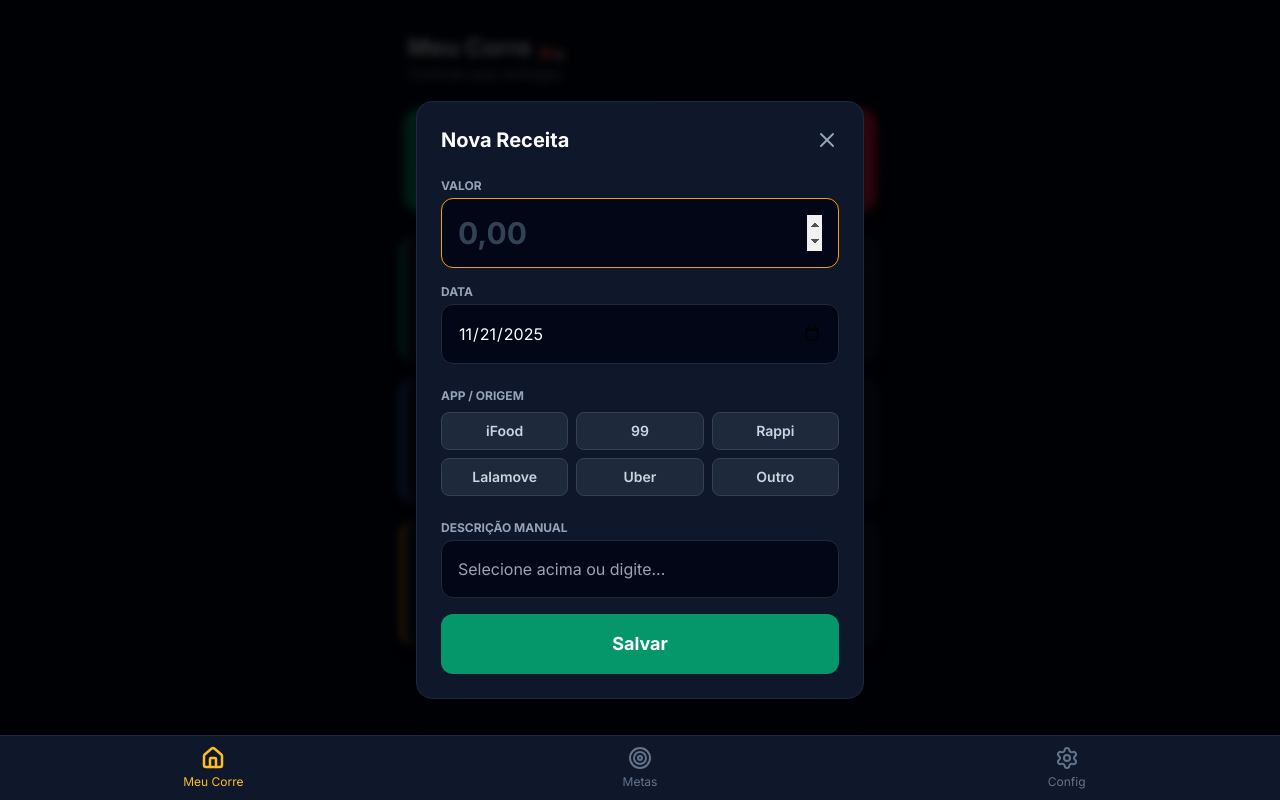
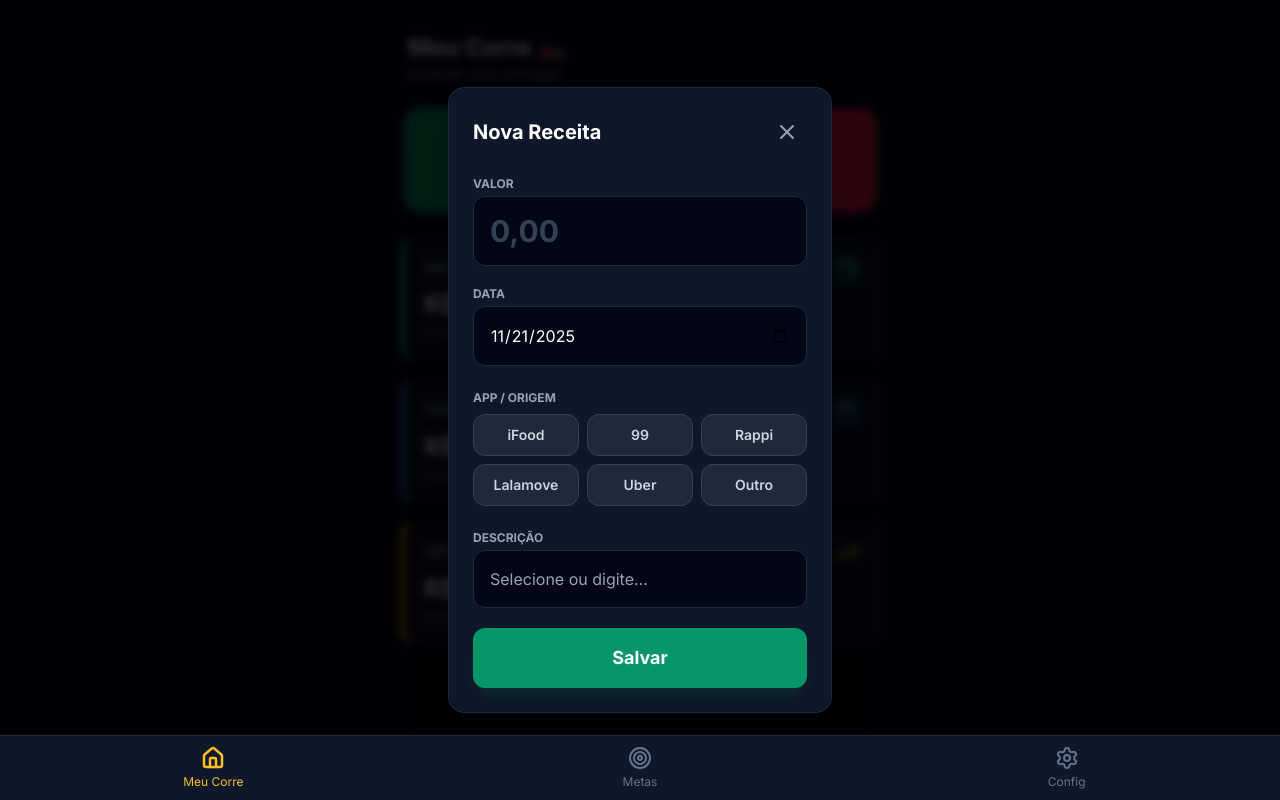
Before and after one commit to matheuusm23-afk/Meu-corre-V.-New, a React (Vite) app: page / in a window 1280 px wide. Both pictures are taken after a click on the button "Receita". Built offline with nearby package versions, Linux system fonts and the light colour scheme.

Commit message:
feat: Improve modal positioning and animation
Adjusts the add/edit transaction modal to be centered on screen, improving usability across different screen sizes. Also refines modal animations for a smoother user experience.

```diff
--- a/components/Dashboard.tsx
+++ b/components/Dashboard.tsx
@@ -74,6 +74,8 @@ export const Dashboard: React.FC<DashboardProps> = ({
 
   const handleManualAction = () => {
     setFormDesc('');
+    // Focus logic kept optional or removed based on preference,
+    // but to prevent keyboard popup immediately on load, we don't focus 'amount' initially.
     setTimeout(() => {
       descriptionInputRef.current?.focus();
     }, 100);
@@ -249,20 +251,27 @@ export const Dashboard: React.FC<DashboardProps> = ({
       {detailView === 'week' && renderTransactionList('Movimentações da Semana', stats.week.list, true)}
       {detailView === 'month' && renderTransactionList('Histórico Mensal', stats.month.list, false, true)}
 
-      {/* Add/Edit Form Modal */}
+      {/* Add/Edit Form Modal - Centered & Adjusted */}
       {showForm && (
-        <div className="fixed inset-0 z-50 flex items-end sm:items-center justify-center bg-black/80 backdrop-blur-sm p-4 sm:p-4">
-          <div className="bg-slate-900 w-full max-w-md rounded-2xl border border-slate-800 p-6 shadow-2xl animate-in slide-in-from-bottom duration-200 sm:zoom-in-95">
+        <div className="fixed inset-0 z-50 flex items-center justify-center p-4">
+          {/* Backdrop */}
+          <div
+            className="absolute inset-0 bg-black/80 backdrop-blur-sm animate-in fade-in duration-200"
+            onClick={() => setShowForm(false)}
+          />
+
+          {/* Modal Content - Centered */}
+          <div className="relative bg-slate-900 w-full max-w-sm rounded-2xl border border-slate-800 p-6 shadow-2xl animate-in zoom-in-95 duration-200 z-10 overflow-hidden">
             <div className="flex justify-between items-center mb-6">
               <h3 className="text-xl font-bold text-white">
                 {isEditingId ? 'Editar' : 'Nova'} {formType === 'income' ? 'Receita' : 'Despesa'}
               </h3>
-              <button onClick={() => setShowForm(false)} className="text-slate-400 hover:text-white">
+              <button onClick={() => setShowForm(false)} className="text-slate-400 hover:text-white p-2">
                 <X size={24} />
               </button>
             </div>
 
-            <form onSubmit={handleSubmit} className="space-y-4">
+            <form onSubmit={handleSubmit} className="space-y-5">
 
               {/* Value Input */}
               <div>
@@ -275,7 +284,7 @@ export const Dashboard: React.FC<DashboardProps> = ({
                   onChange={e => setFormAmount(e.target.value)}
                   placeholder="0,00"
                   className="w-full bg-slate-950 border border-slate-800 text-white text-3xl p-4 rounded-xl focus:border-amber-500 focus:outline-none placeholder:text-slate-700 font-bold"
-                  autoFocus={!isEditingId}
+                  inputMode="decimal"
                 />
               </div>
 
@@ -293,7 +302,7 @@ export const Dashboard: React.FC<DashboardProps> = ({
 
               {/* Quick Actions for Income */}
               {formType === 'income' && (
-                <div className="py-2">
+                <div className="py-1">
                   <label className="block text-xs text-slate-400 mb-2 uppercase font-bold">App / Origem</label>
                   <div className="grid grid-cols-3 gap-2">
                     {DELIVERY_APPS.map(app => (
@@ -301,9 +310,9 @@ export const Dashboard: React.FC<DashboardProps> = ({
                         key={app}
                         type="button"
                         onClick={() => handleQuickAction(app)}
-                        className={`py-2 px-1 rounded-lg text-sm font-semibold transition-colors border ${
+                        className={`py-2.5 px-1 rounded-xl text-sm font-semibold transition-all active:scale-95 border ${
                           formDesc === app
-                            ? 'bg-amber-500 text-slate-900 border-amber-500'
+                            ? 'bg-amber-500 text-slate-900 border-amber-500 shadow-lg shadow-amber-500/20'
                             : 'bg-slate-800 text-slate-300 border-slate-700 hover:border-slate-500'
                         }`}
                       >
@@ -313,7 +322,7 @@ export const Dashboard: React.FC<DashboardProps> = ({
                     <button
                       type="button"
                       onClick={handleManualAction}
-                      className={`py-2 px-1 rounded-lg text-sm font-semibold transition-colors border ${
+                      className={`py-2.5 px-1 rounded-xl text-sm font-semibold transition-all active:scale-95 border ${
                          !DELIVERY_APPS.includes(formDesc) && formDesc !== ''
                             ? 'bg-slate-700 text-white border-slate-600'
                             : 'bg-slate-800 text-slate-300 border-slate-700 hover:border-slate-500'
@@ -328,7 +337,7 @@ export const Dashboard: React.FC<DashboardProps> = ({
               {/* Description Input (Manual/Confirmation) */}
               <div>
                 <label className="block text-xs text-slate-400 mb-1 uppercase font-bold">
-                  {formType === 'income' ? 'Descrição Manual' : 'Descrição'}
+                  {formType === 'income' ? 'Descrição' : 'Descrição'}
                 </label>
                 <input
                   ref={descriptionInputRef}
@@ -336,15 +345,17 @@ export const Dashboard: React.FC<DashboardProps> = ({
                   required
                   value={formDesc}
                   onChange={e => setFormDesc(e.target.value)}
-                  placeholder={formType === 'income' ? "Selecione acima ou digite..." : "Ex: Gasolina, Manutenção..."}
+                  placeholder={formType === 'income' ? "Selecione ou digite..." : "Ex: Gasolina, Manutenção..."}
                   className="w-full bg-slate-950 border border-slate-800 text-white p-4 rounded-xl focus:border-amber-500 focus:outline-none transition-all"
                 />
               </div>
 
               <button
                 type="submit"
-                className={`w-full py-4 rounded-xl font-bold text-lg mt-2 transition-transform active:scale-95 ${
-                  formType === 'income' ? 'bg-emerald-600 text-white' : 'bg-rose-600 text-white'
+                className={`w-full py-4 rounded-xl font-bold text-lg mt-2 transition-transform active:scale-95 shadow-lg ${
+                  formType === 'income'
+                    ? 'bg-emerald-600 text-white shadow-emerald-900/30 hover:bg-emerald-500'
+                    : 'bg-rose-600 text-white shadow-rose-900/30 hover:bg-rose-500'
                 }`}
               >
                 Salvar
```
